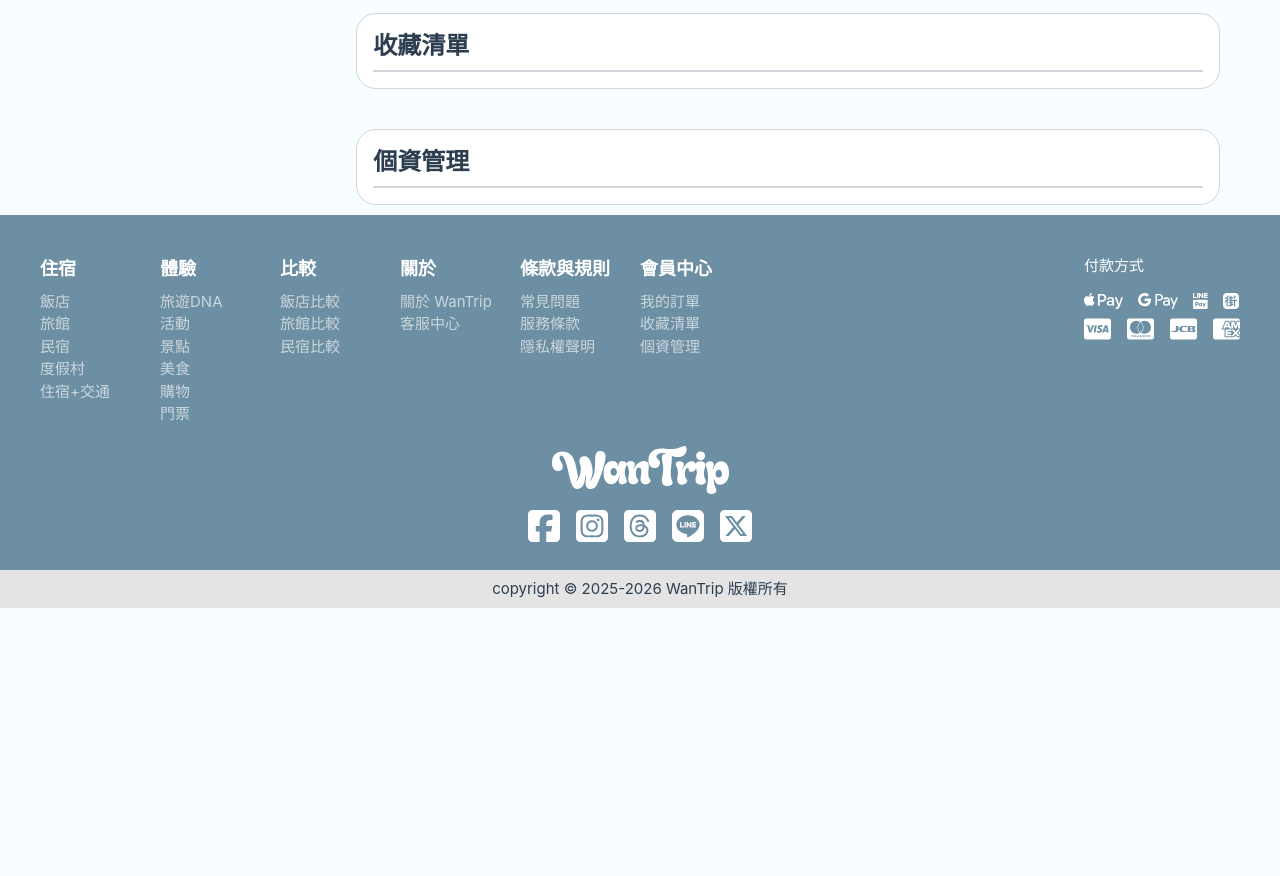
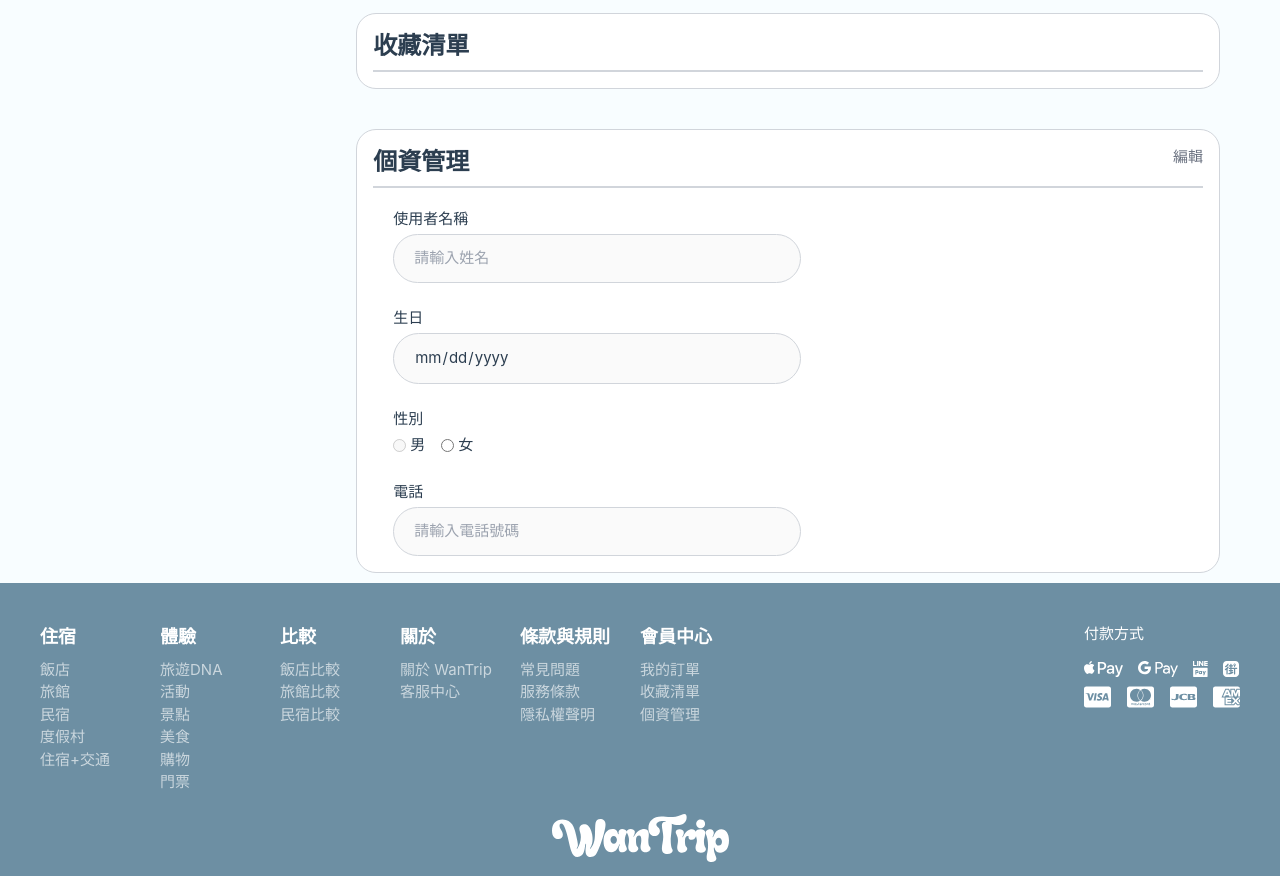
Before and after one commit to WanTrip-2026/WanTrip, a Vue app: page /profile in a window 1280 px wide. Shown: the part 780-1656 px from the top of the page. Before the commit the page ends 1388 px from the top, so only its background shows below. Built offline with nearby package versions, Linux system fonts and the light colour scheme.

Commit message:
尚缺資料.圖片

```diff
--- a/src/views/Profile.vue
+++ b/src/views/Profile.vue
@@ -12,6 +12,12 @@ const menus = [
 
 const setActive = (href) => {
   activeMenu.value = href
+}
+
+const isEditing = ref(false)
+
+const toggleEdit = () => {
+  isEditing.value = !isEditing.value
 }
 </script>
 <template>
@@ -40,7 +46,7 @@ const setActive = (href) => {
             id="account-section"
           >
             <h3 class="font-bold text-2xl border-b-gray-300 border-b-2 pb-2">我的帳號</h3>
-            <form class="max-w-md space-y-4 justify-between pt-5 flex flex-col gap-2">
+            <form class="max-w-md space-y-4 justify-between pt-5 px-5 flex flex-col gap-2">
               <!-- Email -->
               <div>
                 <label for="email" class="block mb-1 font-medium">帳號</label>
@@ -105,8 +111,89 @@ const setActive = (href) => {
           <div class="bg-white rounded-[20px] border border-gray-300 p-4" id="favorite-section">
             <h3 class="font-bold text-2xl border-b-gray-300 border-b-2 pb-2">收藏清單</h3>
           </div>
-          <div class="bg-white rounded-[20px] border border-gray-300 p-4" id="admin-section">
+          <div class="bg-white w-full rounded-[20px] border border-gray-300 p-4" id="admin-section">
+            <button
+              type="button"
+              class="mb-5 float-right text-gray-500 font-medium"
+              @click="toggleEdit"
+            >
+              {{ isEditing ? '取消' : '編輯' }}
+            </button>
             <h3 class="font-bold text-2xl border-b-gray-300 border-b-2 pb-2">個資管理</h3>
+
+            <form class="max-w-md space-y-4 justify-between pt-5 px-5 flex flex-col gap-2">
+              <!-- 使用者名稱 -->
+
+              <div>
+                <label for="fullName" class="block mb-1 font-medium">使用者名稱</label>
+                <input
+                  id="fullName"
+                  name="fullName"
+                  :disabled="!isEditing"
+                  type="text"
+                  required
+                  placeholder="請輸入姓名"
+                  class="w-full rounded-full border border-gray-300 px-5 py-3"
+                />
+              </div>
+
+              <!-- 生日 -->
+              <div>
+                <label for="birthday" class="block mb-1 font-medium">生日</label>
+                <input
+                  id="birthday"
+                  name="birthday"
+                  :disabled="!isEditing"
+                  type="date"
+                  required
+                  class="w-full rounded-full border border-gray-300 px-5 py-3"
+                />
+              </div>
+
+              <!-- 性別 -->
+              <div>
+                <span class="block mb-1 font-medium">性別</span>
+                <div class="flex items-center gap-4">
+                  <label class="flex items-center gap-1">
+                    <input
+                      type="radio"
+                      :disabled="!isEditing"
+                      name="gender"
+                      value="male"
+                      class="accent-primary"
+                      required
+                    />
+                    男
+                  </label>
+                  <label class="flex items-center gap-1">
+                    <input type="radio" name="gender" value="female" class="accent-primary" />
+                    女
+                  </label>
+                </div>
+              </div>
+
+              <!-- 電話 -->
+              <div>
+                <label for="phone" class="block mb-1 font-medium">電話</label>
+                <input
+                  id="phone"
+                  name="phone"
+                  :disabled="!isEditing"
+                  type="tel"
+                  required
+                  placeholder="請輸入電話號碼"
+                  class="w-full rounded-full border border-gray-300 px-5 py-3"
+                />
+              </div>
+
+              <button
+                type="submit"
+                v-if="isEditing"
+                class="self-end rounded-full bg-primary hover:bg-secondary px-4 py-2 text-white"
+              >
+                修改資料
+              </button>
+            </form>
           </div>
         </div>
       </div>
```
